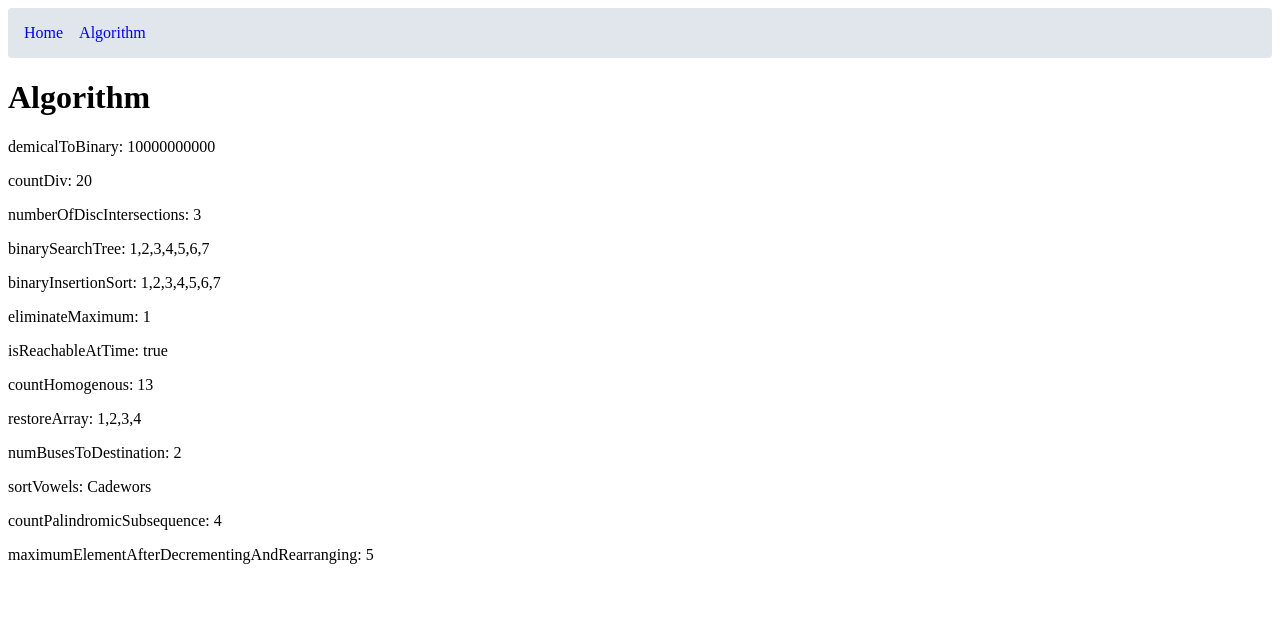
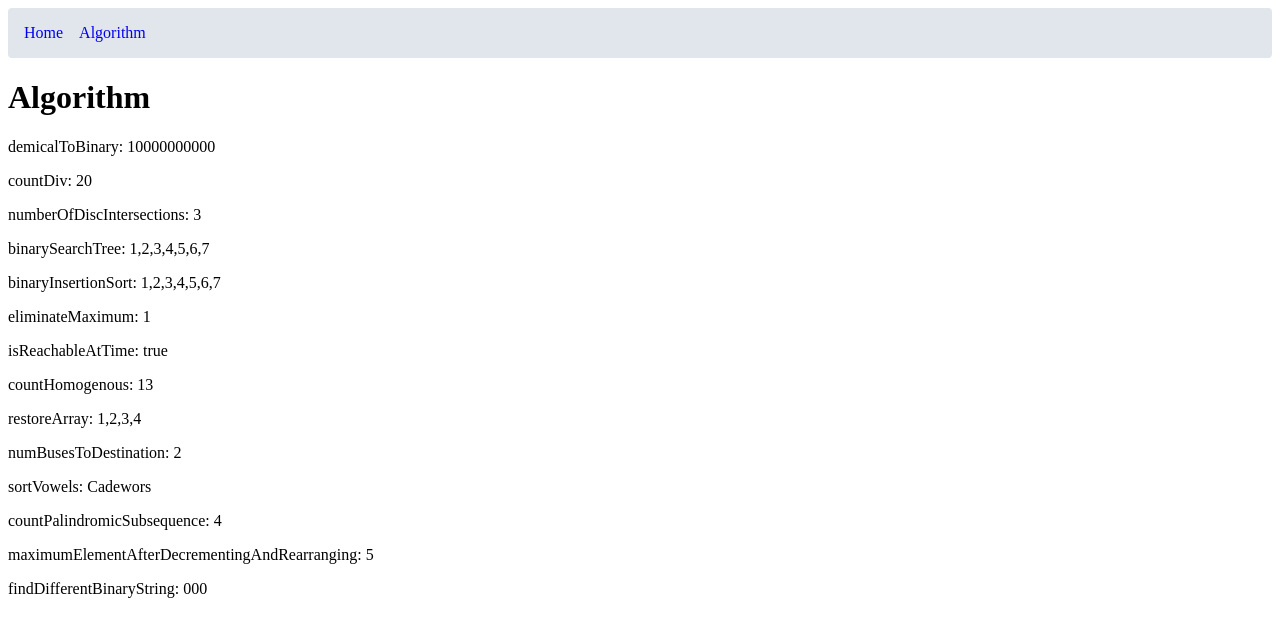
Before and after one commit to rxolve/it-works-why, a SvelteKit app: page /algorithm in a window 1280 px wide. Shown: the top 636 px of the page. Built offline with nearby package versions, Linux system fonts and the light colour scheme.

Commit message:
solve: 231116-find-unique-binary-string

```diff
--- a/src/routes/algorithm/+page.svelte
+++ b/src/routes/algorithm/+page.svelte
@@ -12,6 +12,7 @@
 	import { sortVowels } from '../../solve/231113-sort-vowels-in-a-string';
 	import { countPalindromicSubsequence } from '../../solve/231114-unique-length-3-palindromic-subsequences';
 	import { maximumElementAfterDecrementingAndRearranging } from '../../solve/231115-maximum-element-after-decreasing-and-rearranging';
+	import { findDifferentBinaryString } from '../../solve/231116-find-unique-binary-string';
 </script>
 
 <h1>Algorithm</h1>
@@ -51,3 +52,6 @@
 		4, 4, 4, 1, 10000
 	])}
 </p>
+<p>
+	findDifferentBinaryString: {findDifferentBinaryString(['111', '011', '001'])}
+</p>
--- /dev/null
+++ b/src/solve/231116-find-unique-binary-string.ts
@@ -0,0 +1,15 @@
+/*
+Given an array of strings nums containing n unique binary strings each of length n, return a binary string of length n that does not appear in nums. If there are multiple answers, you may return any of them.
+*/
+
+export const findDifferentBinaryString = (nums: string[]): string => {
+	const n = nums.length;
+	const max = Math.pow(2, n);
+	const set = new Set(nums.map((num) => parseInt(num, 2)));
+	for (let i = 0; i < max; i++) {
+		if (!set.has(i)) {
+			return i.toString(2).padStart(n, '0');
+		}
+	}
+	return '';
+};
```
